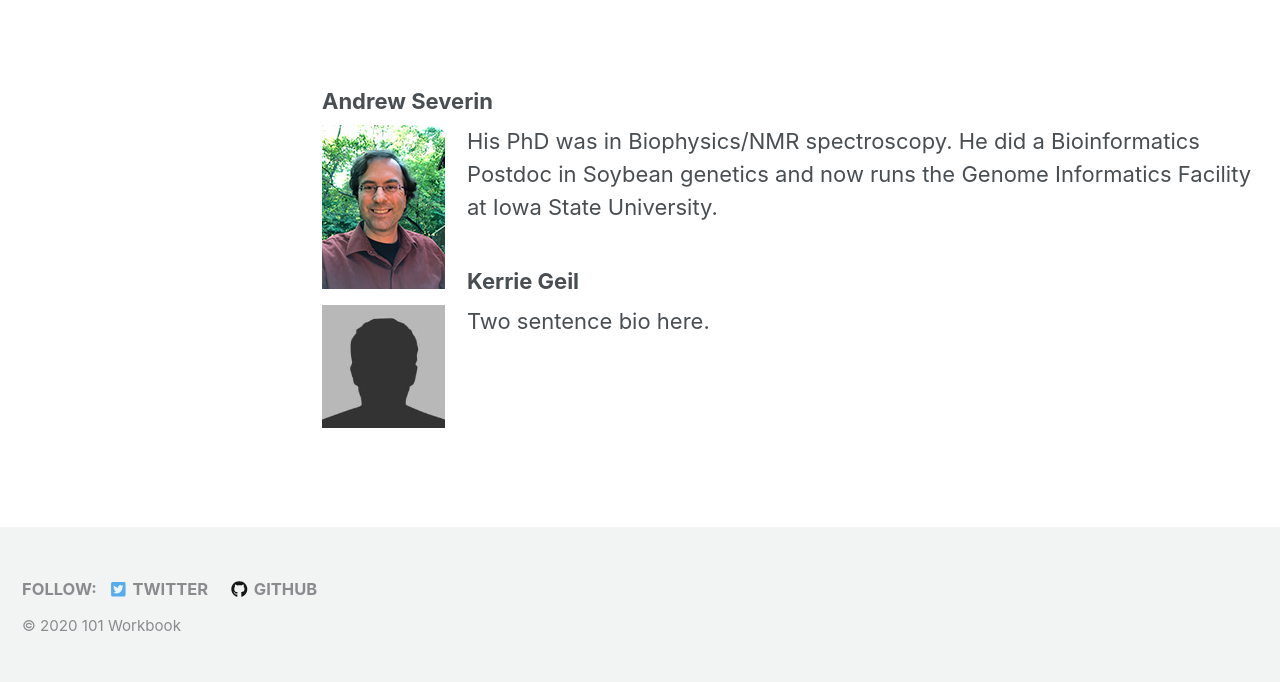
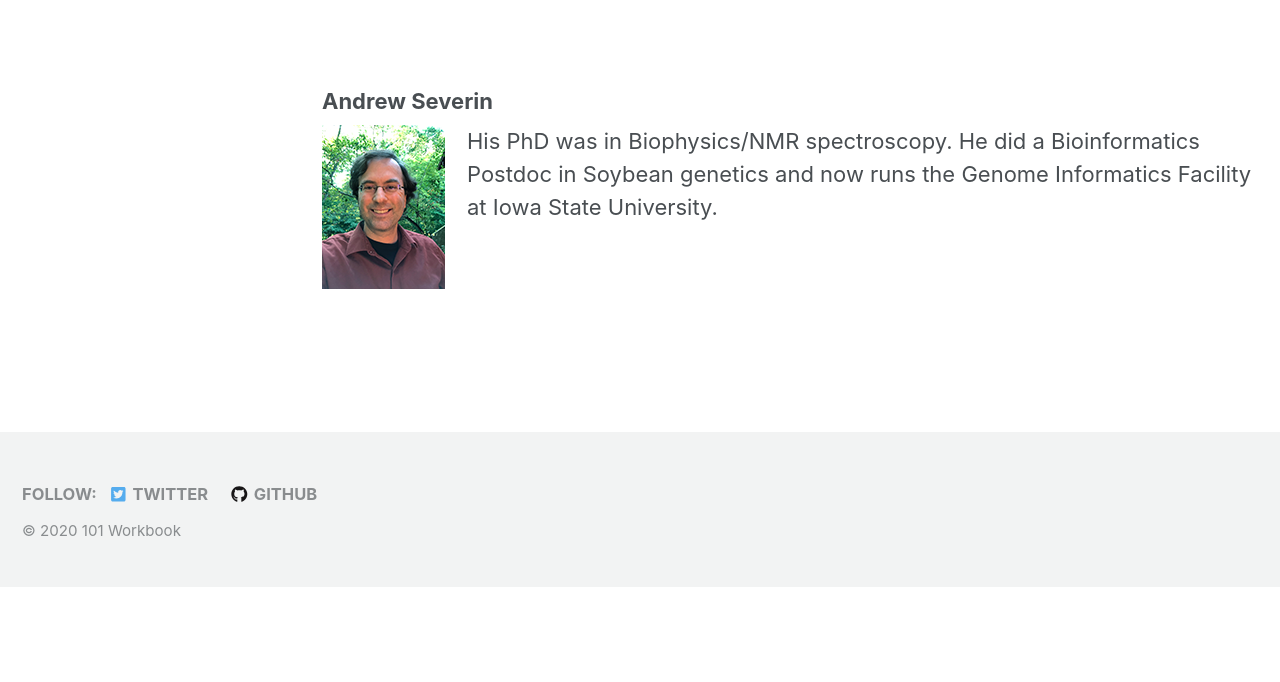
Before and after one commit to ISUgenomics/101workbook, a Jekyll site: the page built from _pages/people.md, in a window 1280 px wide. Shown: the part 313-995 px from the top of the page. Built offline with Jekyll 4.4.1, drawn with Linux system fonts in a browser that asks for light colours; nearby versions of some CDN libraries; after the commit the page ends 900 px from its top, so only the background shows below that.

Commit message:
updated people

```diff
--- a/_pages/people.md
+++ b/_pages/people.md
@@ -13,8 +13,3 @@ header:
 
 ![Andrew](../assets/images/people/Andrew.png){: .align-left}
 His PhD was in Biophysics/NMR spectroscopy. He did a Bioinformatics Postdoc in Soybean genetics and now runs the Genome Informatics Facility at Iowa State University.
-
-### Kerrie Geil
-
-![Kerrie](../assets/images/people/profile.jpg){: .align-left-profile }
-Two sentence bio here.
```
